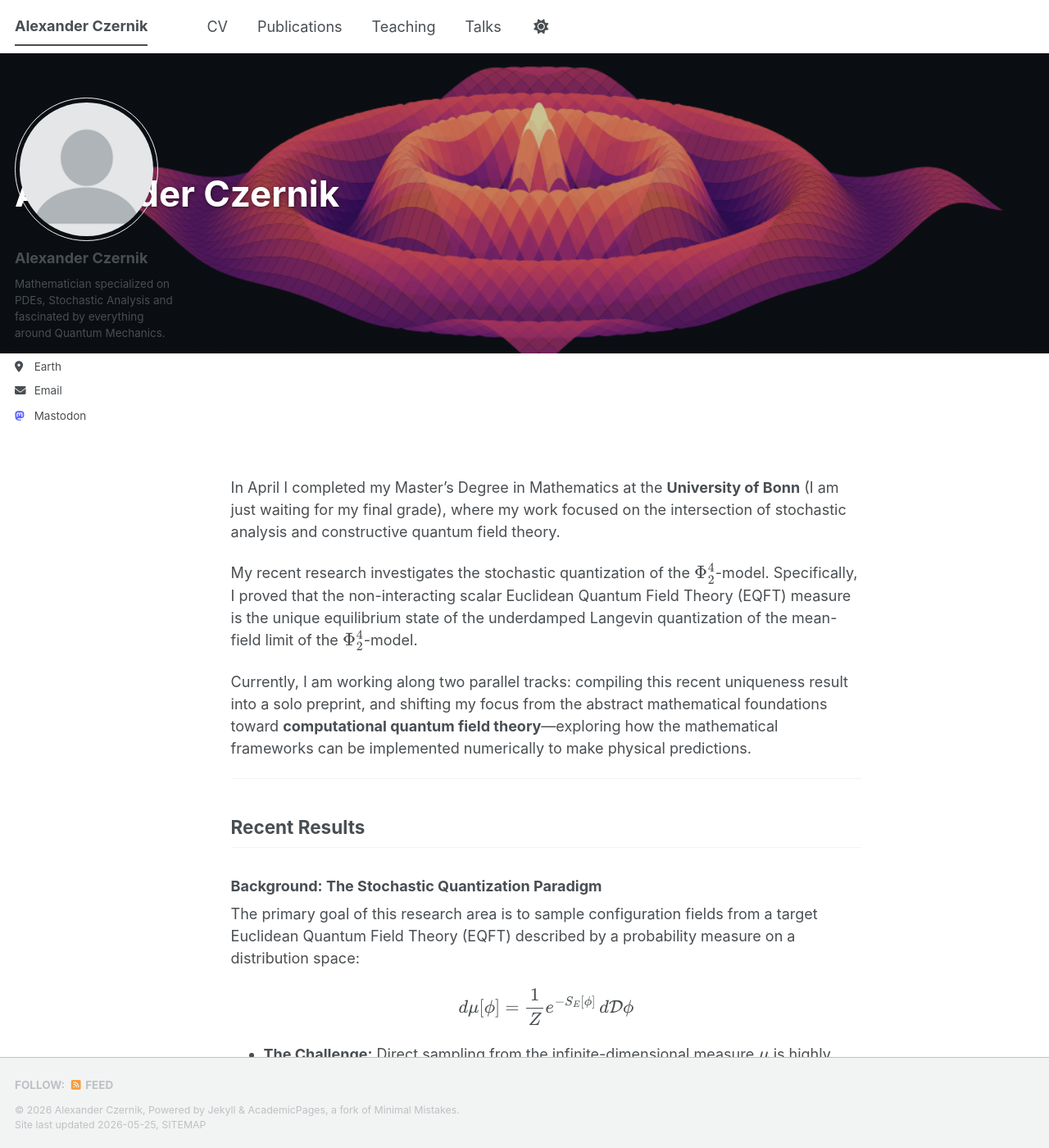
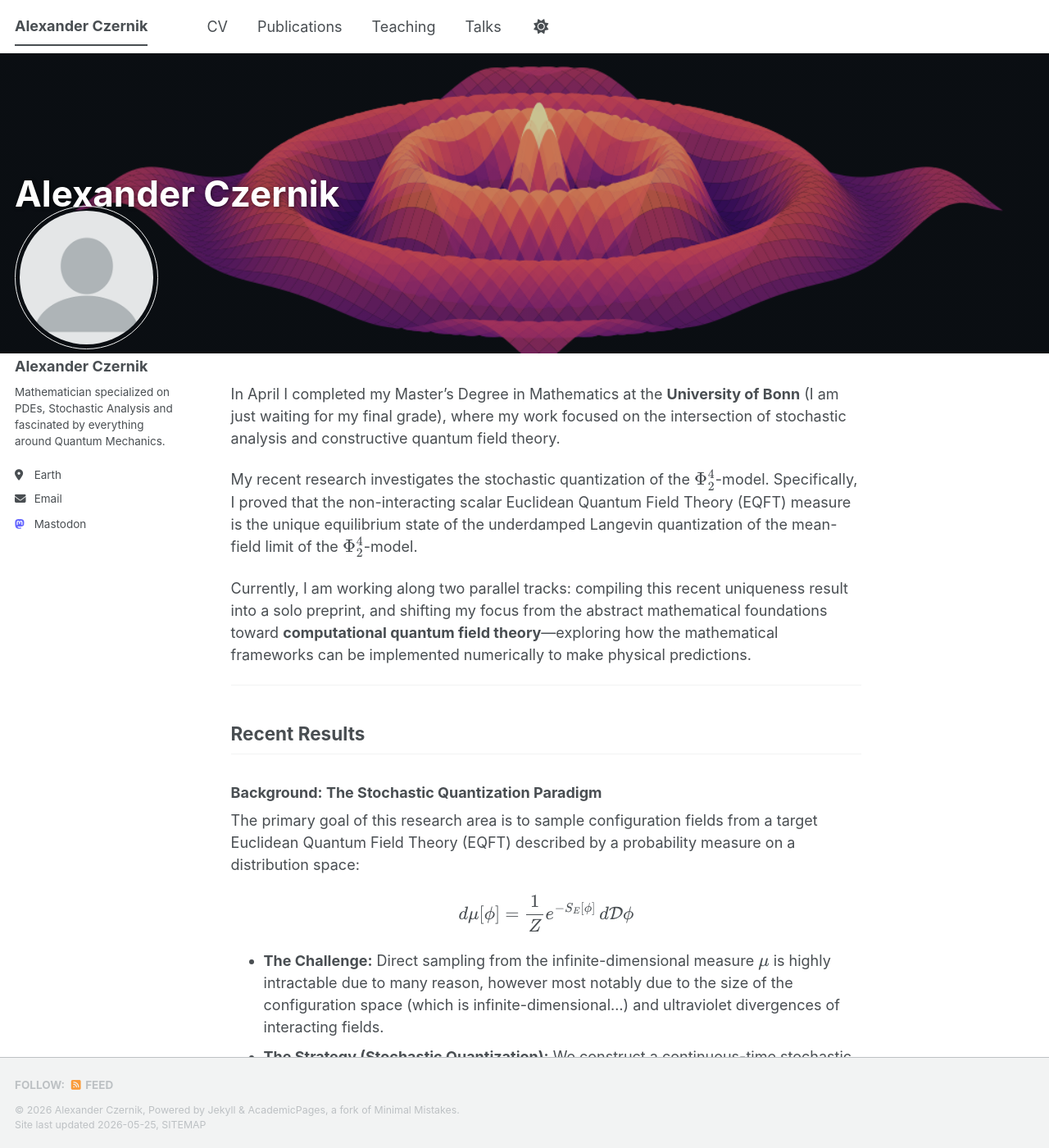
Before and after one commit to alexanderczernik/alexanderczernik.github.io, a Jekyll site: the page built from _pages/about.md, in a window 1280 px wide and 1400 px high. Shown: the whole window at 82% size. Built offline with Jekyll 4.4.1, drawn with Linux system fonts in a browser that asks for light colours; a script bundle is joined from its source files by our own code; library files that are not in the unit come from our copies.

Commit message:
Adjust margin for sticky sidebar in custom HTML

```diff
--- a/_includes/head/custom.html
+++ b/_includes/head/custom.html
@@ -22,10 +22,8 @@
 }
 
 /* 2. Target the main container to push it down */
-#main {
-    display: block !important;
-    clear: both !important;
-    margin-top: 150px !important; /* Adjust this value if you need more spacing */
+.sidebar.sticky {
+    margin-top: 150px !important;
 }
 
 </style>
```
